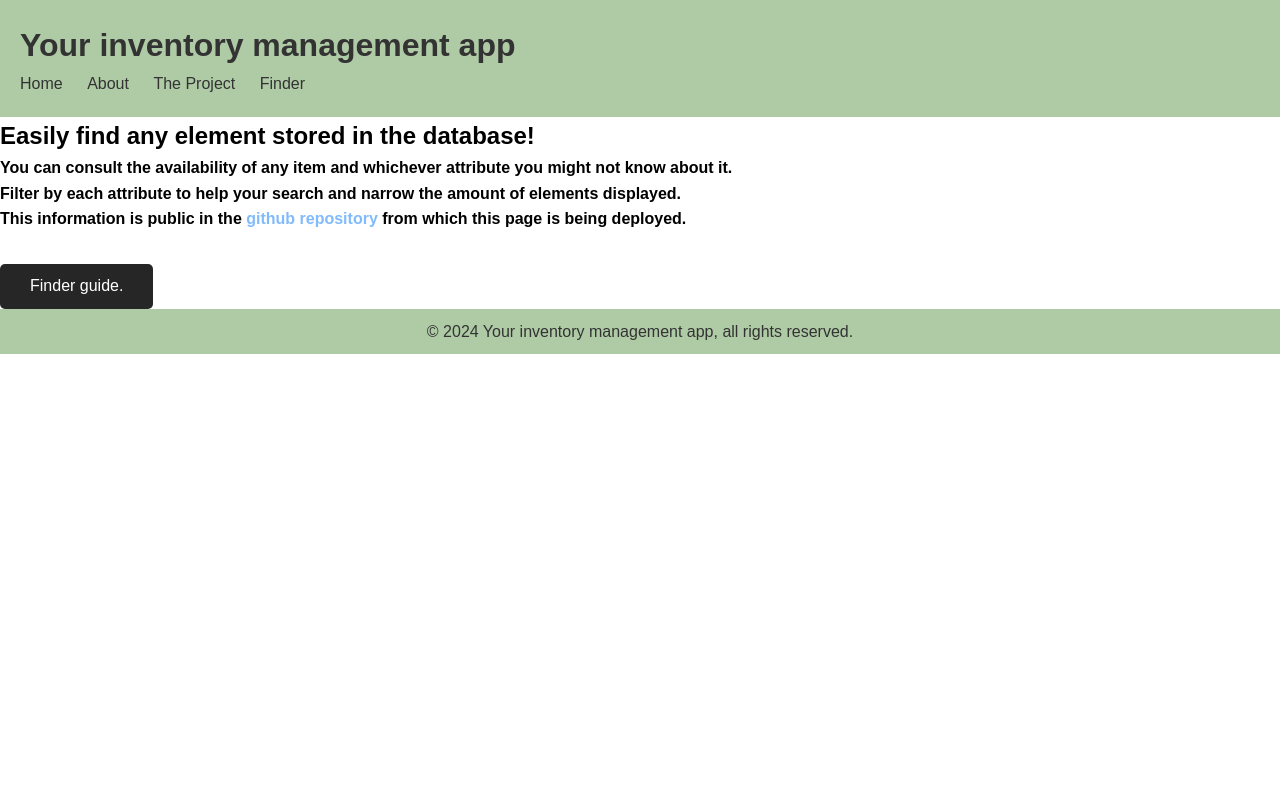
After one commit to NadalBQ/inventory_management_app, a Flask app: page /finder in a window 1280 px wide. The commit adds this page. Run offline with Flask 3, Linux system fonts and the light colour scheme; some libraries are stand-ins or nearby versions.

Commit message:
created new finder html file

```diff
--- a/app.py
+++ b/app.py
@@ -66,11 +66,11 @@ def index():
 def home():
     return render_template('home.html')
 
-@app.route('/elfinder')
-def elfinder():
-    return render_template('elfinder.html')
+@app.route('/finder')
+def finder():
+    return render_template('finder.html')
 
-@app.route('/elfinder/tutorial')
+@app.route('/finder/tutorial')
 def tutorial():
     return render_template('finderTutorial.html')
 
--- a/templates/aboutus.html
+++ b/templates/aboutus.html
@@ -15,7 +15,7 @@
                     <li><a href="{{ url_for('home') }}">Home</a></li>
                     <li><a href="{{ url_for('aboutus') }}"><b>About</b></a></li>
                     <li><a href="{{ url_for('theProject') }}">The Project</a></li>
-                    <li><a href="{{ url_for('elfinder') }}">Finder</a></li>
+                    <li><a href="{{ url_for('finder') }}">Finder</a></li>
                 </ul>
             </nav>
         </header>
--- a/templates/explain.html
+++ b/templates/explain.html
@@ -18,7 +18,7 @@
                 <li><a href="{{ url_for('home') }}">Home</a></li>
                 <li><a href="{{ url_for('aboutus') }}">About</a></li>
                 <li><a href="{{ url_for('theProject') }}">The Project</a></li>
-                <li><a href="{{ url_for('elfinder') }}">Finder</a></li>
+                <li><a href="{{ url_for('finder') }}">Finder</a></li>
             </ul>
         </nav>
     </header>
--- /dev/null
+++ b/templates/finder.html
@@ -0,0 +1,40 @@
+<!--finder html-->
+<!DOCTYPE html>
+<html lang="en">
+<head>
+    <meta charset="UTF-8">
+    <meta name="viewport" content="width=device-width, initial-scale=1.0">
+    <link rel="stylesheet" href="../static/style.css">
+    <title>How to find</title>
+    <link rel="icon" type="image/x-icon" href="/static/images/favicon.ico">
+    <script src="https://kit.fontawesome.com/90ee6ee289.js" crossorigin="anonymous"></script>
+</head>
+
+<body>
+    <header>
+        <h1>Your inventory management app</h1>
+        <nav>
+            <ul>
+                <li><a href="{{ url_for('home') }}">Home</a></li>
+                <li><a href="{{ url_for('aboutus') }}">About</a></li>
+                <li><a href="{{ url_for('theProject') }}">The Project</a></li>
+                <li><a href="{{ url_for('finder') }}">Finder</a></li>
+            </ul>
+        </nav>
+    </header>
+
+    <section class="finderSection">
+        <section class="finderHeader">
+            <h2>Easily find any element stored in the database!</h2>
+            <p><b>You can consult the availability of any item and whichever attribute you might not know about it.</b></p>
+            <p><b>Filter by each attribute to help your search and narrow the amount of elements displayed.</b></p>
+            <p><b>This information is public in the <a href="https://github.com/NadalBQ/inventory_management_app">github repository</a> from which this page is being deployed.</b></p>
+            <a href="{{ url_for('finderTutorial') }}" class="button">Finder guide.</a>
+        </section>
+    </section>
+
+    <footer>
+        <p>&copy; 2024 Your inventory management app, all rights reserved.</p>
+    </footer>
+</body>
+</html>
--- a/templates/home.html
+++ b/templates/home.html
@@ -15,7 +15,7 @@
                 <li><a href="{{ url_for('home') }}"><b>Home</b></a></li>
                 <li><a href="{{ url_for('aboutus') }}">About</a></li>
                 <li><a href="{{ url_for('theProject') }}">The Project</a></li>
-                <li><a href="{{ url_for('elfinder') }}">Finder</a></li>
+                <li><a href="{{ url_for('finder') }}">Finder</a></li>
             </ul>
         </nav>
     </header>
--- a/templates/index.html
+++ b/templates/index.html
@@ -15,7 +15,7 @@
                 <li><a href="{{ url_for('home') }}"><b>Home</b></a></li>
                 <li><a href="{{ url_for('aboutus') }}">About</a></li>
                 <li><a href="{{ url_for('theProject') }}">The Project</a></li>
-                <li><a href="{{ url_for('elfinder') }}">Finder</a></li>
+                <li><a href="{{ url_for('finder') }}">Finder</a></li>
             </ul>
         </nav>
     </header>
--- a/templates/nadal.html
+++ b/templates/nadal.html
@@ -18,7 +18,7 @@
                 <li><a href="{{ url_for('home') }}">Home</a></li>
                 <li><a href="{{ url_for('aboutus') }}"><b>About</b></a></li>
                 <li><a href="{{ url_for('theProject') }}">The Project</a></li>
-                <li><a href="{{ url_for('elfinder') }}">Finder</a></li>
+                <li><a href="{{ url_for('finder') }}">Finder</a></li>
             </ul>
         </nav>
     </header>
--- a/templates/theProject.html
+++ b/templates/theProject.html
@@ -16,7 +16,7 @@
                     <li><a href="{{ url_for('home') }}">Home</a></li>
                     <li><a href="{{ url_for('aboutus') }}">About</a></li>
                     <li><a href="{{ url_for('theProject') }}"><b>The Project</b></a></li>
-                    <li><a href="{{ url_for('elfinder') }}">Finder</a></li>
+                    <li><a href="{{ url_for('finder') }}">Finder</a></li>
                 </ul>
             </nav>
         </header>
```
